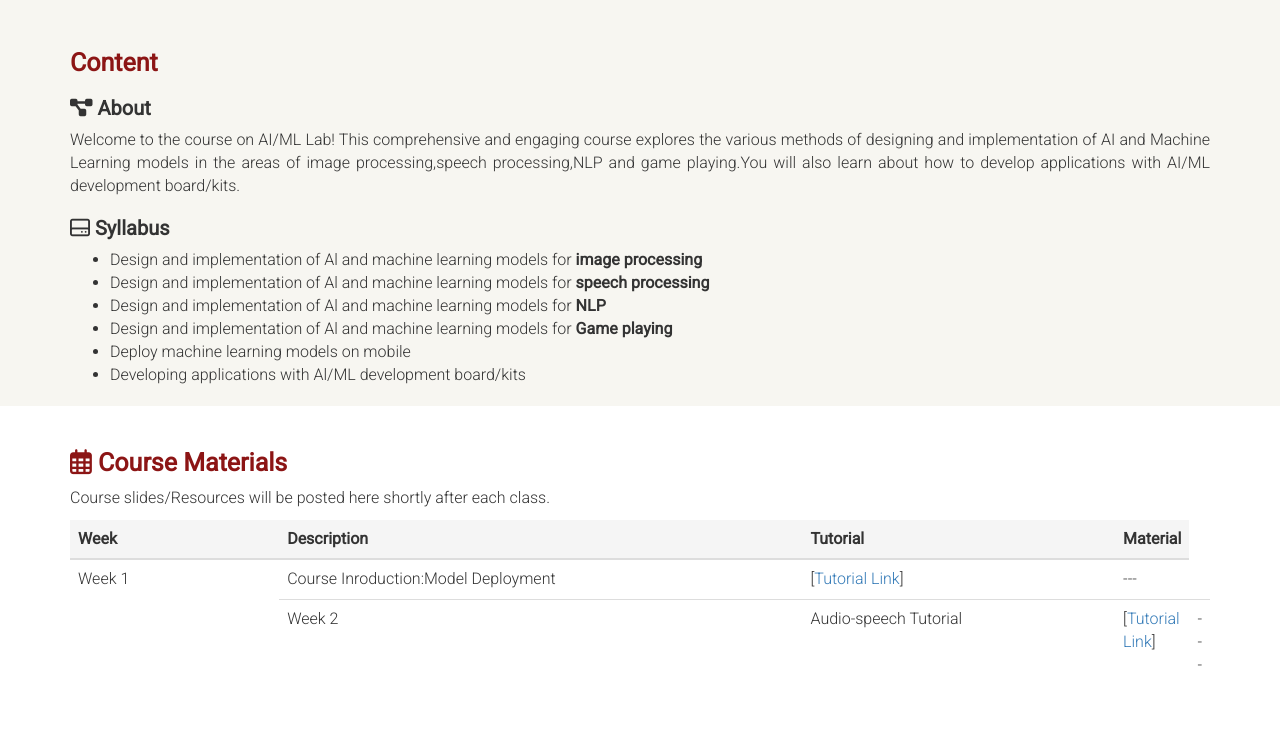
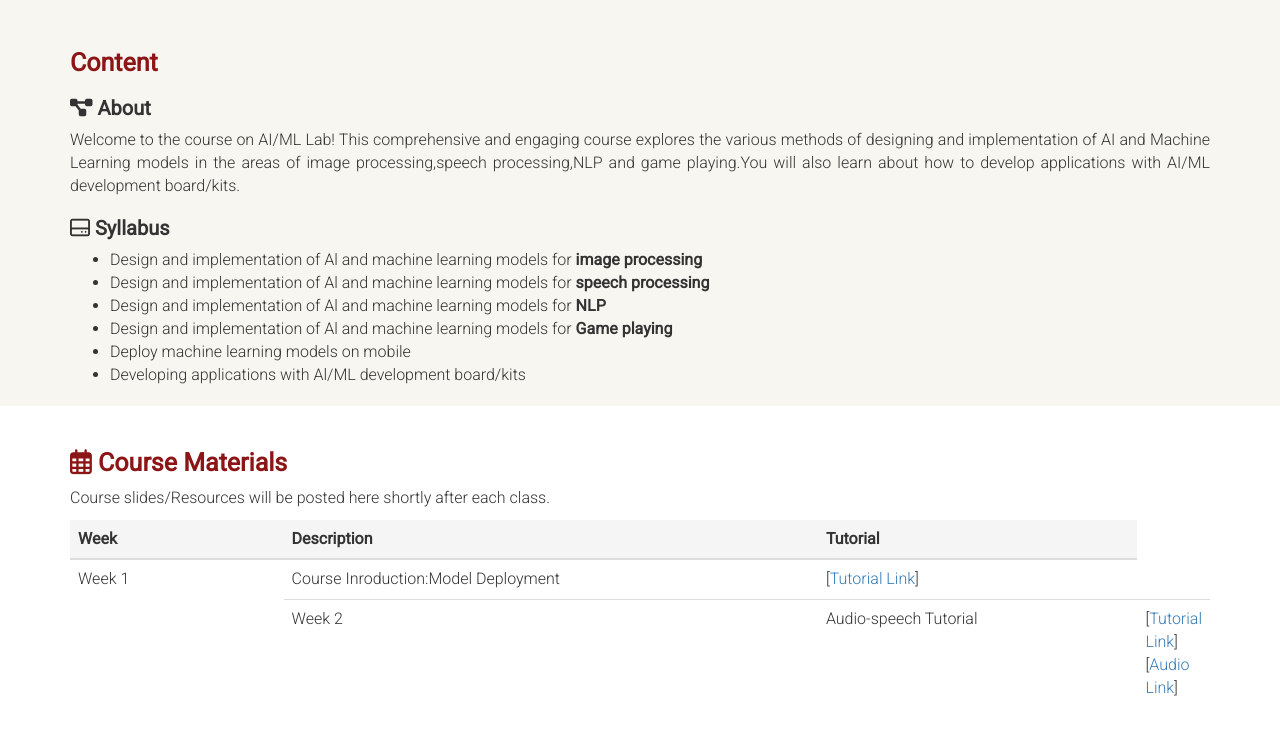
Before and after one commit to sjpcourse/DS510, a plain HTML site: page index.html in a window 1280 px wide. Shown: the part 1021-1755 px from the top of the page. Drawn offline with nearby package versions, Linux system fonts and the light colour scheme.

Commit message:
index.html

```diff
--- a/index.html
+++ b/index.html
@@ -145,7 +145,7 @@
           <th style="width: 20%">Week</th>
           <th style="width: 50%">Description</th>
           <th style="width: 30%">Tutorial</th>
-          <th style="width: 30%">Material</th>
+
         </tr>
       </thead>
       <tbody>
@@ -153,13 +153,11 @@
           <td rowspan="3">Week 1</td>
           <td> Course Inroduction:Model Deployment </td>
           <td> [<a href="https://github.com/deba-iitbh/AI_ML_LAB" target="_blank">Tutorial Link</a>] </td>
-          <td> --- </td>
         </tr>
          <tr>
           <td rowspan="3">Week 2</td>
           <td> Audio-speech Tutorial </td>
-          <td> [<a href="https://github.com/sjpcourse/DS510/blob/main/slides/audio_speech_tutorial-Copy1%20(1).ipynb" target="_blank">Tutorial Link</a>] </td>
-          <td> --- </td>
+          <td> [<a href="https://github.com/sjpcourse/DS510/blob/main/slides/audio_speech_tutorial-Copy1%20(1).ipynb" target="_blank">Tutorial Link</a>][<a href="https://github.com/sjpcourse/DS510/blob/main/slides/talk%20(2).wav" target="_blank">Audio Link</a>]  </td>
         </tr>
 
 
```
